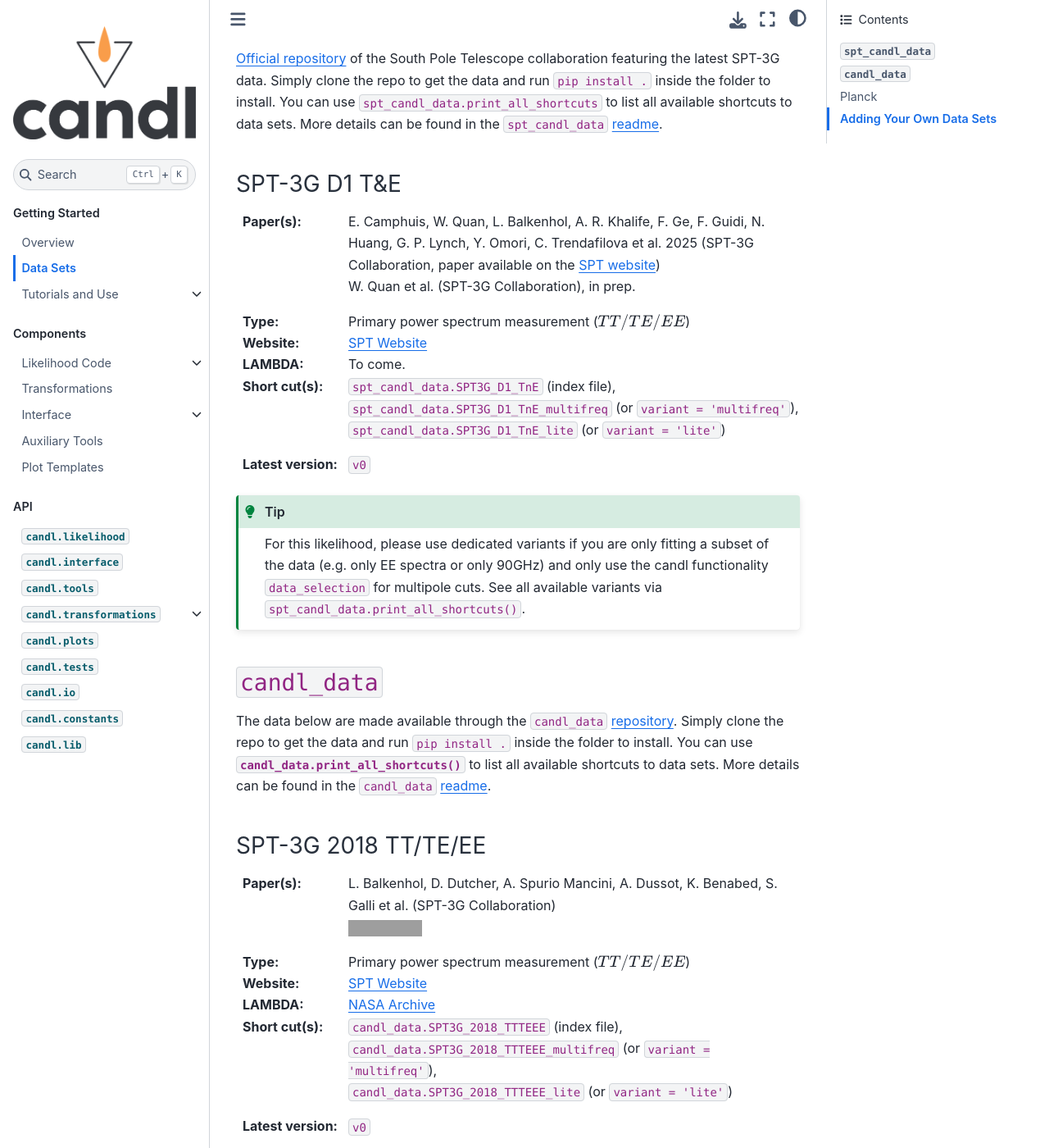
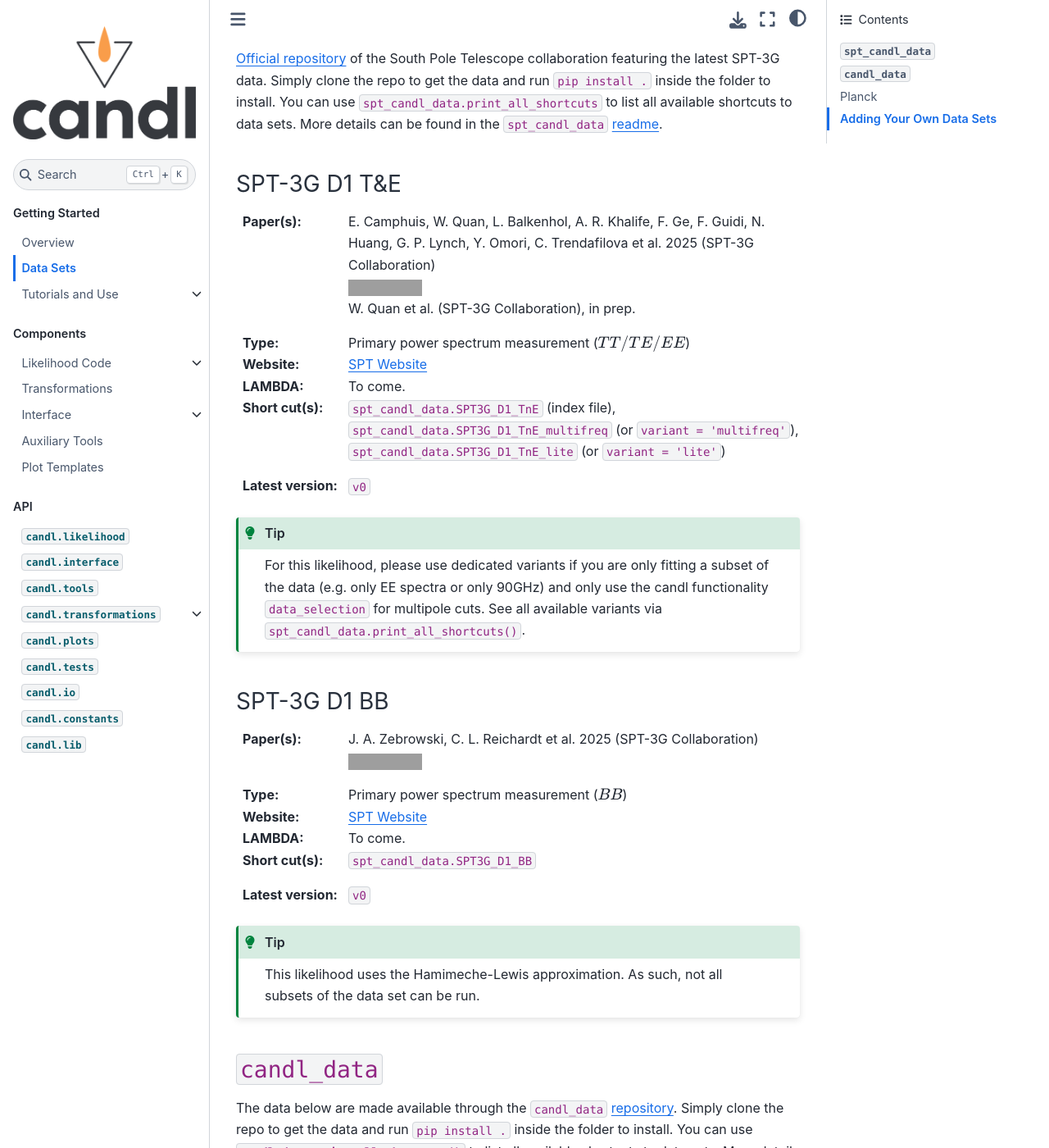
Before and after one commit to Lbalkenhol/candl, a Sphinx documentation site: the page built from docs/data/data_overview.rst, in a window 1280 px wide and 1400 px high, scrolled down 442 px. Shown: the whole window at 82% size. Built offline with Sphinx 7.4.7 and the Sphinx Book theme 1.1.4, drawn with Linux system fonts in a browser that asks for light colours; grey boxes are pictures that could not be loaded.

Commit message:
update readme

`````diff
--- a/README.rst
+++ b/README.rst
@@ -61,6 +61,10 @@
      - `Camphuis et al. 2025 <https://pole.uchicago.edu/public/Home.html>`__
 
        Quan et al. 2025 (in prep.)
+
+   * - SPT-3G D1 BB
+     - `spt_candl_data <https://github.com/SouthPoleTelescope/spt_candl_data>`__
+     - `Zebrowski et al. 2025 <https://pole.uchicago.edu/public/data/zebrowski25>`__
 
    * - Planck 2018 likelihoods
      - `clipy <https://github.com/benabed/clipy>`__
--- a/docs/data/data_overview.rst
+++ b/docs/data/data_overview.rst
@@ -21,8 +21,13 @@
 SPT-3G D1 T&E
 ^^^^^^^^^^^^^^^^^^^^^^^^^^^^^^^^^^^^^^^^^^^^^^^^^
 
+.. |spt3gd1tne| image:: https://img.shields.io/badge/arXiv-2506.20707-b31b1b.svg
+   :target: https://arxiv.org/abs/2506.20707
+
+
 :Paper(s):
-   | E. Camphuis, W. Quan, L. Balkenhol, A. R. Khalife, F. Ge, F. Guidi, N. Huang, G. P. Lynch, Y. Omori, C. Trendafilova et al. 2025 (SPT-3G Collaboration, paper available on the `SPT website <https://pole.uchicago.edu/public/Home.html>`_)
+   | E. Camphuis, W. Quan, L. Balkenhol, A. R. Khalife, F. Ge, F. Guidi, N. Huang, G. P. Lynch, Y. Omori, C. Trendafilova et al. 2025 (SPT-3G Collaboration)
+   | |spt3gd1tne|
    | W. Quan et al. (SPT-3G Collaboration), in prep.
 
 :Type:
@@ -46,6 +51,36 @@
 .. tip::
 
     For this likelihood, please use dedicated variants if you are only fitting a subset of the data (e.g. only EE spectra or only 90GHz) and only use the candl functionality :code:`data_selection` for multipole cuts. See all available variants via :code:`spt_candl_data.print_all_shortcuts()`.
+
+SPT-3G D1 BB
+^^^^^^^^^^^^^^^^^^^^^^^^^^^^^^^^^^^^^^^^^^^^^^^^^
+
+.. |spt3gd1bb| image:: https://img.shields.io/badge/arXiv-2505.02827-b31b1b.svg
+   :target: https://arxiv.org/abs/2505.02827
+
+:Paper(s):
+   | J. A. Zebrowski, C. L. Reichardt et al. 2025 (SPT-3G Collaboration)
+   | |spt3gd1bb|
+
+:Type:
+   Primary power spectrum measurement (:math:`BB`)
+
+:Website:
+   `SPT Website <https://pole.uchicago.edu/public/data/zebrowski25/>`__
+
+:LAMBDA:
+   To come.
+
+:Short cut(s):
+   ````
+   | ``spt_candl_data.SPT3G_D1_BB``
+
+:Latest version:
+   ``v0``
+
+.. tip::
+
+    This likelihood uses the Hamimeche-Lewis approximation. As such, not all subsets of the data set can be run.
 
 
 ``candl_data``
`````
